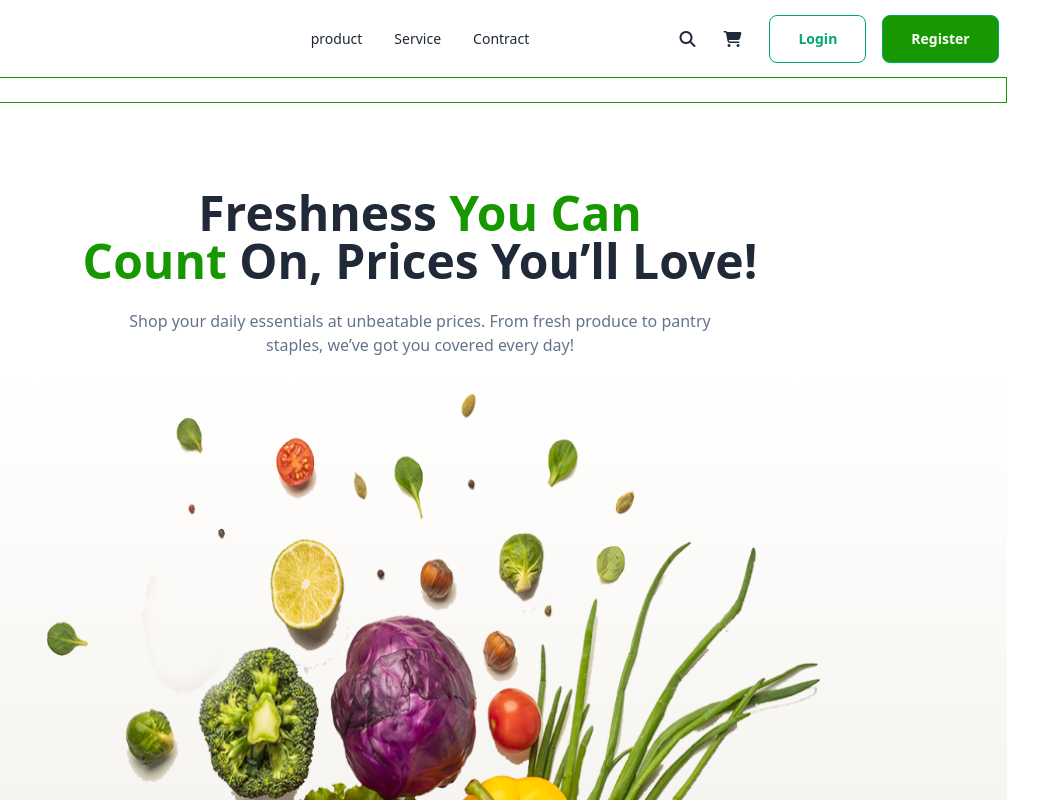
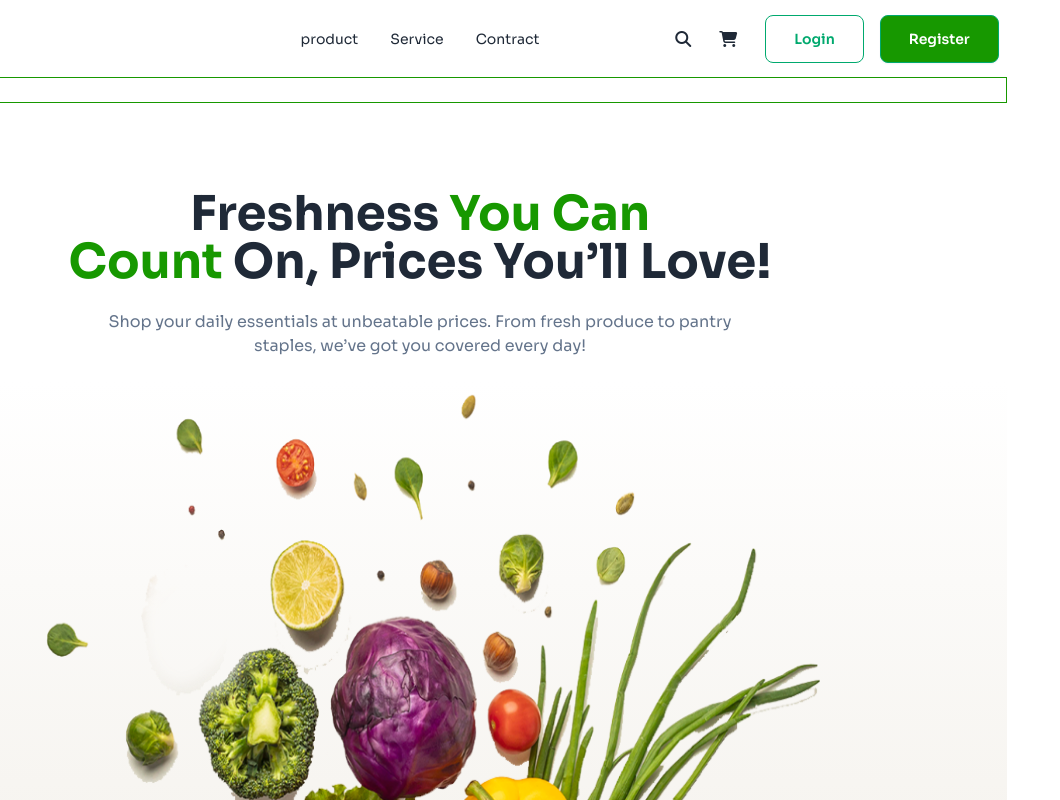
Before and after one commit to Fahad-smto/b11-assingment-03, a plain HTML site: page index.html in a window 1280 px wide. Shown: the top 800 px of the page, 220-1280 px from the left. Drawn offline with nearby package versions, Linux system fonts and the light colour scheme.

Commit message:
project is ready to deploy

```diff
--- a/index.html
+++ b/index.html
@@ -5,6 +5,19 @@
     <meta charset="UTF-8">
     <meta name="viewport" content="width=device-width, initial-scale=1.0">
     <title>Document</title>
+
+    <!-- google font cdn -->
+    <link rel="preconnect" href="https://fonts.googleapis.com">
+    <link rel="preconnect" href="https://fonts.gstatic.com" crossorigin>
+    <link href="https://fonts.googleapis.com/css2?family=Sora:wght@100..800&display=swap" rel="stylesheet">
+
+    <style>
+        .font-sora{
+            font-family: "Sora", serif;
+        }
+    </style>
+
+    <!-- daisy cdn -->
     <link href="https://cdn.jsdelivr.net/npm/daisyui@4.12.23/dist/full.min.css" rel="stylesheet" type="text/css" />
     <script src="https://cdn.tailwindcss.com"></script>
     <!-- font awesome cdn -->
@@ -14,7 +27,7 @@
 
 </head>
 
-<body>
+<body class="font-sora">
     <header class="w-11/12 mx-auto ">
         <nav class="">
             <div class="lg:hidden">
```
